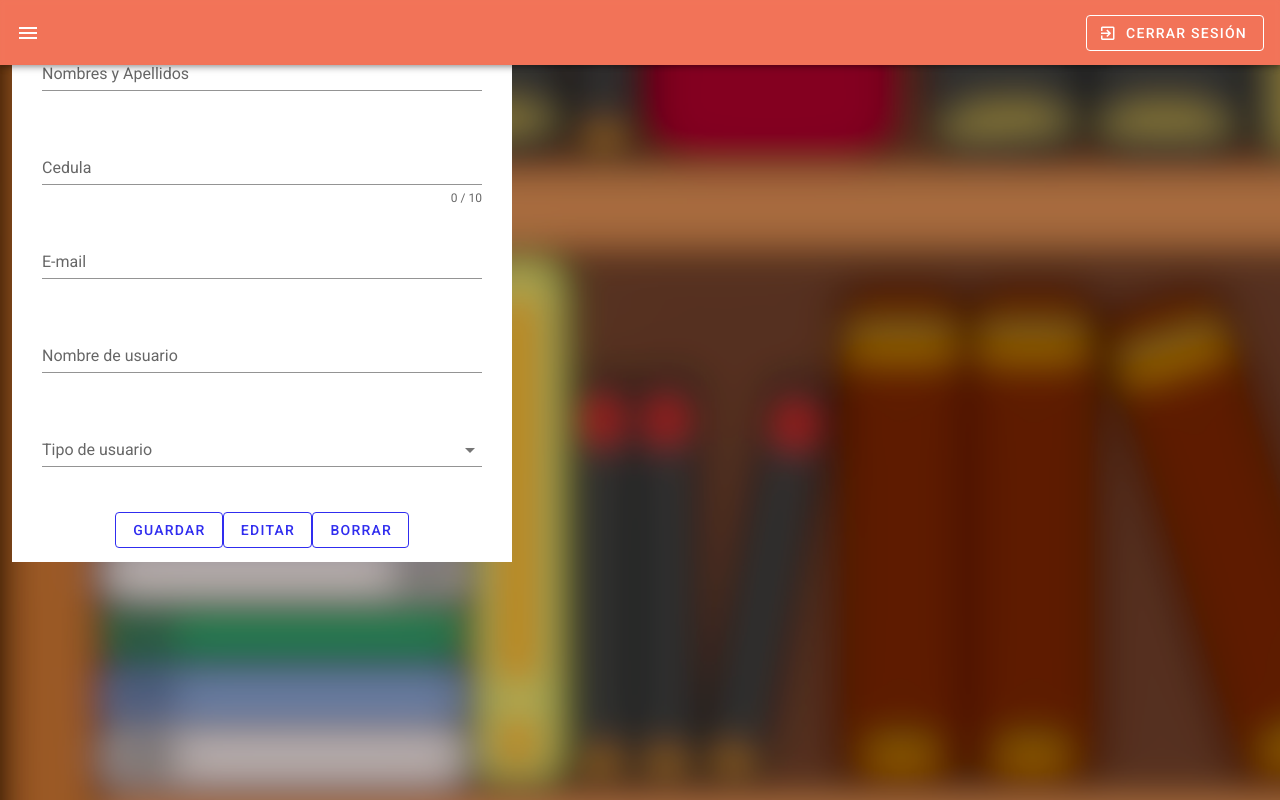
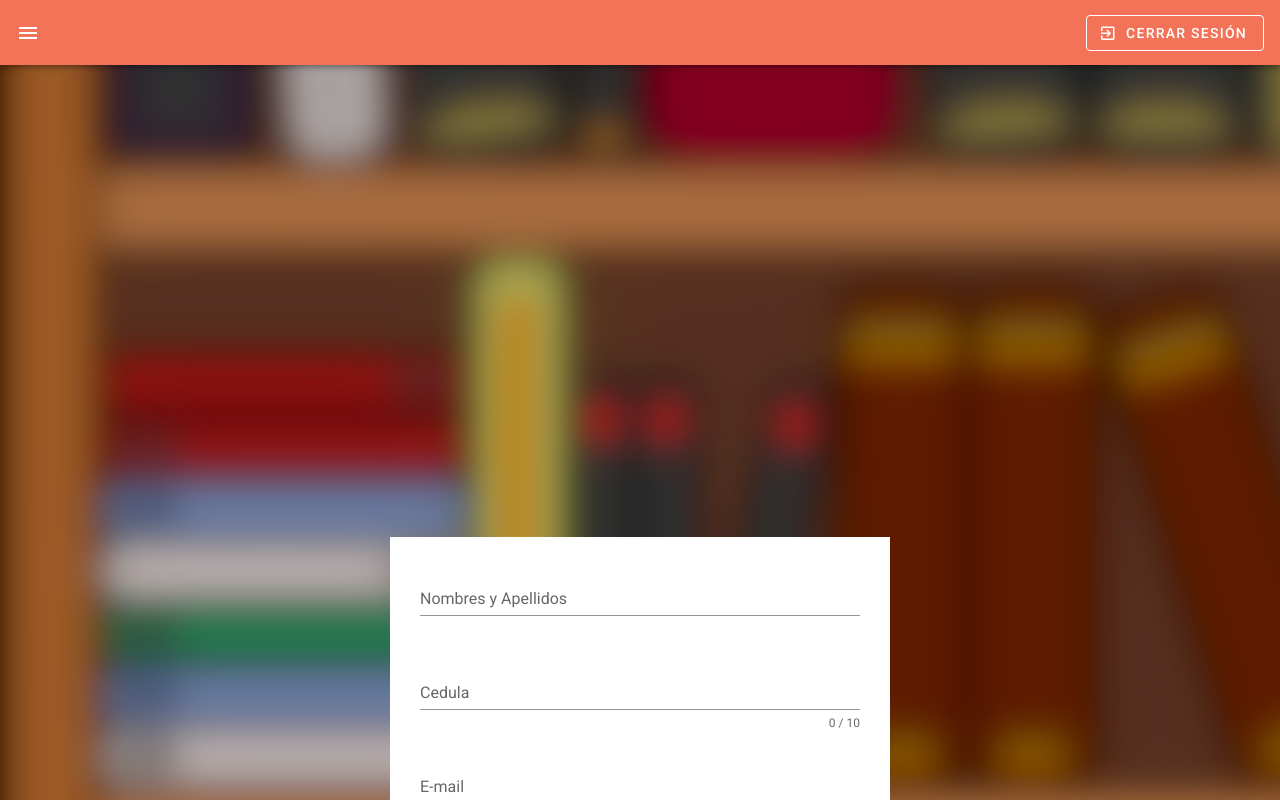
Before and after one commit to johanromero5879/ebi-frontend, a Vue app: page /home/panel in a window 1280 px wide. Shown: the top 800 px of the page. Built offline with nearby package versions, Linux system fonts and the light colour scheme.

Commit message:
toqueteando el formulario 2

```diff
--- a/src/views/Home.vue
+++ b/src/views/Home.vue
@@ -21,7 +21,7 @@
           ></v-img>
         </div>
         <v-spacer></v-spacer>
-        <v-btn outlined>
+        <v-btn outlined onclick="location.href='http://localhost:8080/ingresar'">
           <v-icon left>mdi-exit-to-app</v-icon>
           Cerrar sesión
         </v-btn>
--- a/src/views/Panel.vue
+++ b/src/views/Panel.vue
@@ -7,20 +7,22 @@
 
 <template>
   <div class="contenedorPanel">
-    <div class="formPanel">
+    <div class="formPanel" outlined>
 
-        <div align="center">
+        <div align="center" >
             <v-text-field
+
             v-model="nombresyapellidos"
             :rules="Reglasnya"
             label="Nombres y Apellidos"
             required
-            color=#FFFFFF
+            color="#302def"
           ></v-text-field>
 
             <br>
 
             <v-text-field
+            color="#302def"
             v-model="cedula"
             :rules="Reglascc"
             label="Cedula"
@@ -31,6 +33,7 @@
           <br>
 
           <v-text-field
+          color="#302def"
             v-model="email"
             :rules="emailRules"
             label="E-mail"
@@ -40,6 +43,7 @@
           <br>
 
           <v-text-field
+          color="#302def"
             v-model="Nombreusuario"
             :rules="Reglasusuario"
             label="Nombre de usuario"
@@ -49,6 +53,7 @@
           <br>
 
         <v-select
+        color="#302def"
           :items="items"
           label="Tipo de usuario"
         ></v-select>
@@ -81,6 +86,7 @@
   width: 500px;
   height: 550px;
   padding: 30px;
+
 }
 .contenedorPanel {
   min-height: 200vh;
@@ -89,8 +95,8 @@
   background-size: cover;
   background-position: center;
   display: flex;
-  justify-content: top ;
-  align-items: top ;
+  justify-content: center ;
+  align-items: center ;
 }
 
 @media screen and (max-width: 500px) {
```
